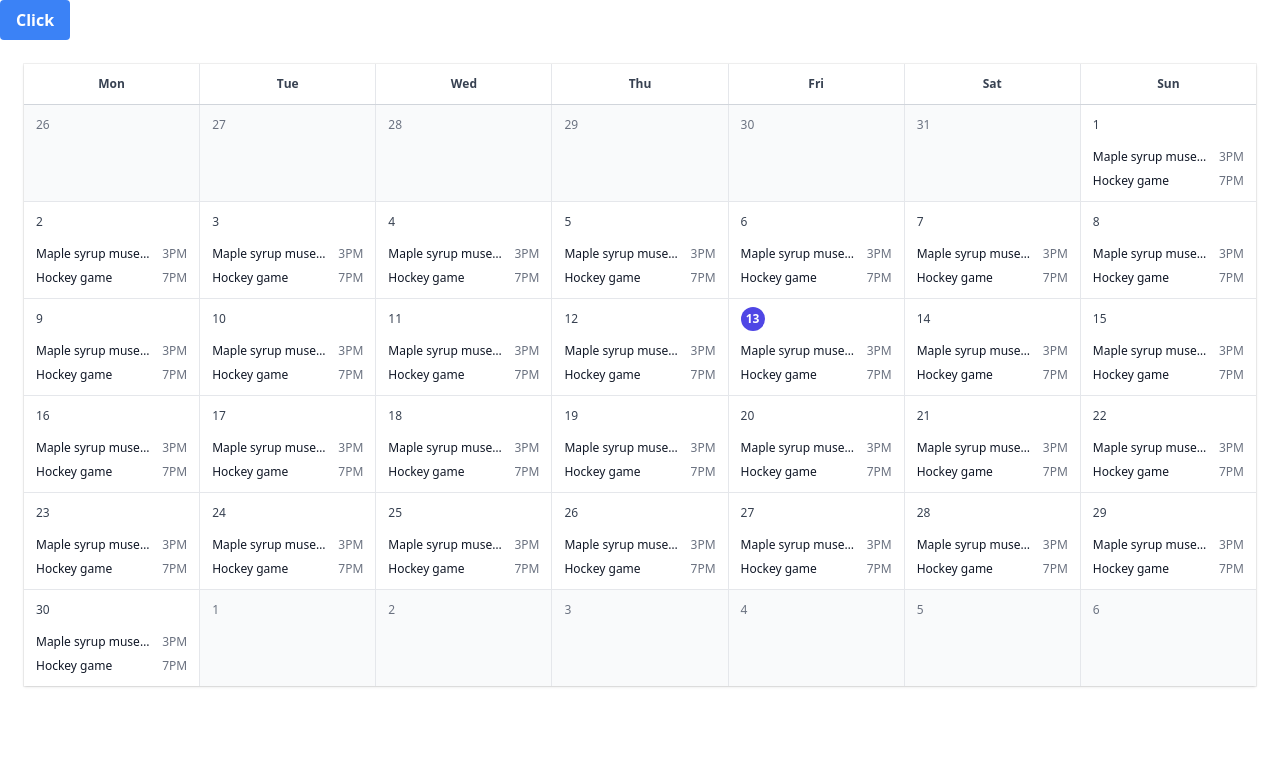
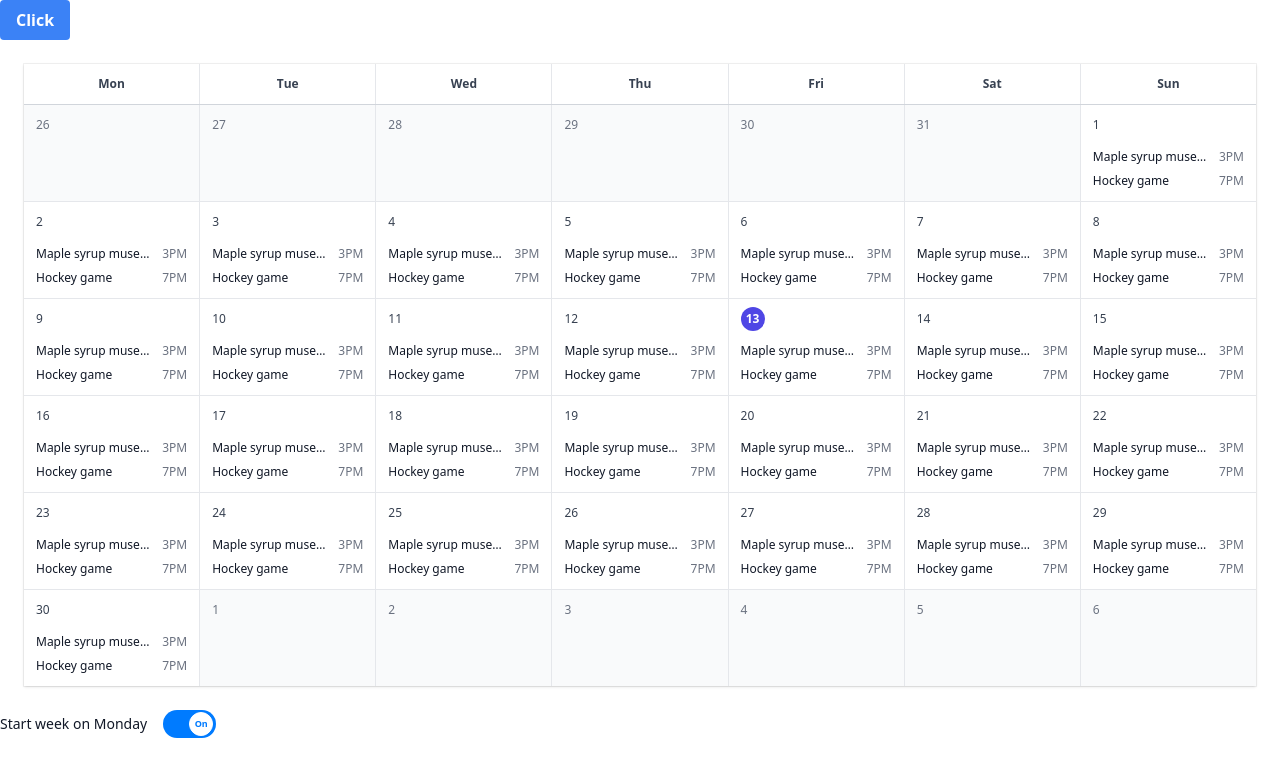
Before and after one commit to emPeeGee/sync-my-time, an Angular app: page / in a window 1280 px wide. Shown: the top 776 px of the page. Built offline with nearby package versions, Linux system fonts and the light colour scheme.

Commit message:
✨ feat: create a reusable switch component

```diff
--- a/src/app/app.component.html
+++ b/src/app/app.component.html
@@ -1,3 +1,4 @@
 <smt-button text="Click" />
 <smt-calendar />
+<smt-switch label="Start week on Monday" [(checked)]="startOnMonday" />
 <router-outlet />
--- a/src/app/app.component.ts
+++ b/src/app/app.component.ts
@@ -2,14 +2,16 @@ import { Component } from '@angular/core';
 import { RouterOutlet } from '@angular/router';
 import { ButtonComponent } from './shared/components/button/button.component';
 import { CalendarComponent } from './shared/components/calendar/calendar.component';
+import { SwitchComponent } from './shared/components/switch/switch.component';
 
 @Component({
   selector: 'smt-root',
   standalone: true,
-  imports: [RouterOutlet, ButtonComponent, CalendarComponent],
+  imports: [RouterOutlet, ButtonComponent, CalendarComponent, SwitchComponent],
   templateUrl: './app.component.html',
   styleUrl: './app.component.css',
 })
 export class AppComponent {
   title = 'sync-my-time';
+  startOnMonday = true;
 }
--- /dev/null
+++ b/src/app/shared/components/switch/switch.component.html
@@ -0,0 +1,16 @@
+<div class="flex items-center">
+  <p class="mr-4 text-sm font-medium text-gray-900 dark:text-gray-300">
+    {{ label }}
+  </p>
+  <label class="relative cursor-pointer">
+    <input
+      type="checkbox"
+      class="sr-only peer"
+      [checked]="checked"
+      [disabled]="disabled"
+      (click)="onSwitchChange()" />
+    <div
+      class="w-[53px] h-7 flex items-center bg-gray-300 rounded-full text-[9px] peer-checked:text-[#007bff] text-gray-300 font-extrabold after:flex after:items-center after:justify-center peer after:content-['Off'] peer-checked:after:content-['On'] peer-checked:after:translate-x-full after:absolute after:left-[2px] peer-checked:after:border-white after:bg-white after:border after:border-gray-300 after:rounded-full after:h-6 after:w-6 after:transition-all peer-checked:bg-[#007bff]"
+      [ngClass]="{ 'cursor-not-allowed bg-gray-100': disabled }"></div>
+  </label>
+</div>
--- /dev/null
+++ b/src/app/shared/components/switch/switch.component.ts
@@ -0,0 +1,24 @@
+import { NgClass } from '@angular/common';
+import { ChangeDetectionStrategy, Component, EventEmitter, Input, Output } from '@angular/core';
+
+@Component({
+  selector: 'smt-switch',
+  standalone: true,
+  imports: [NgClass],
+  templateUrl: './switch.component.html',
+  styleUrl: './switch.component.css',
+  changeDetection: ChangeDetectionStrategy.OnPush,
+})
+export class SwitchComponent {
+  @Input({ required: true }) checked = false;
+  @Input() disabled = false;
+  @Input() label = '';
+
+  // 'Change' appended intentionally to support 2 way data binding
+  @Output() checkedChange = new EventEmitter();
+
+  onSwitchChange() {
+    this.checked = !this.checked;
+    this.checkedChange.emit(this.checked);
+  }
+}
```
Also changed, not shown: src/app/shared/components/switch/switch.component.css (added), 1 other file (tests, documents, lock files or other folders).
